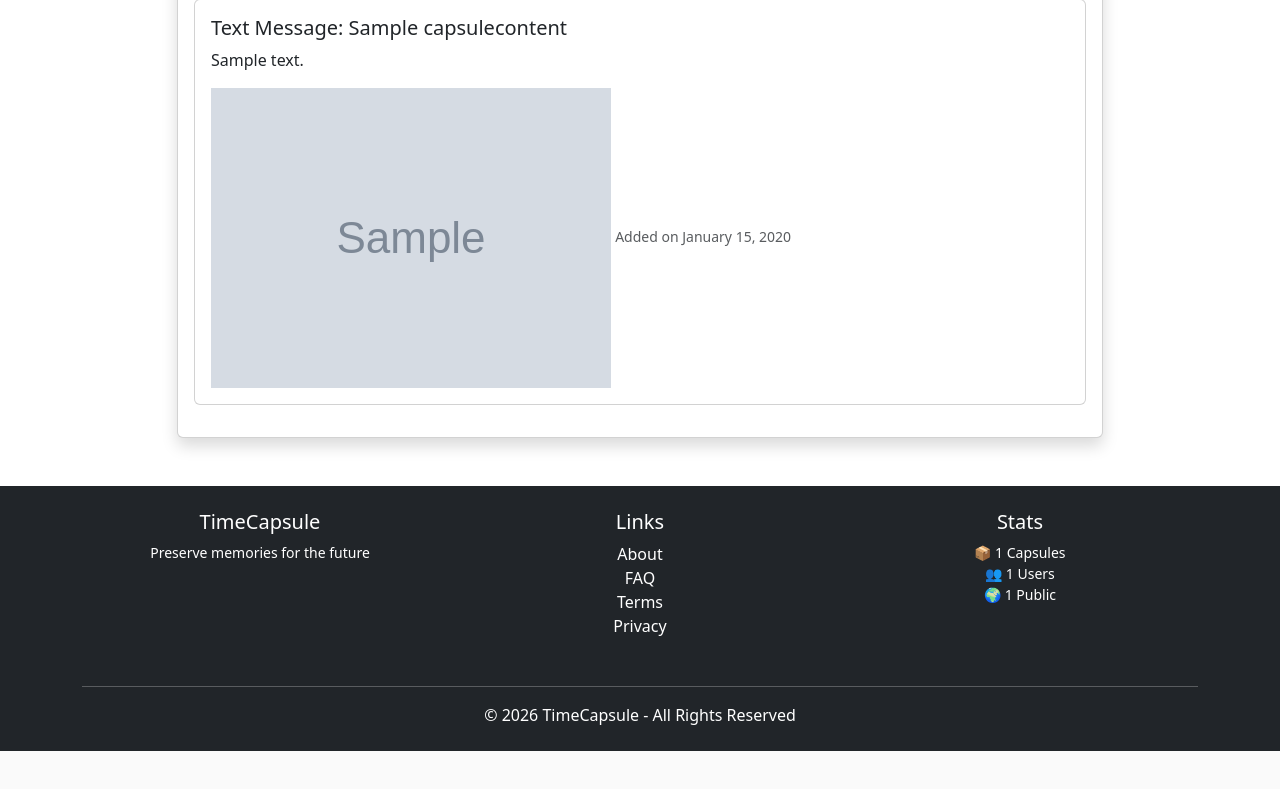
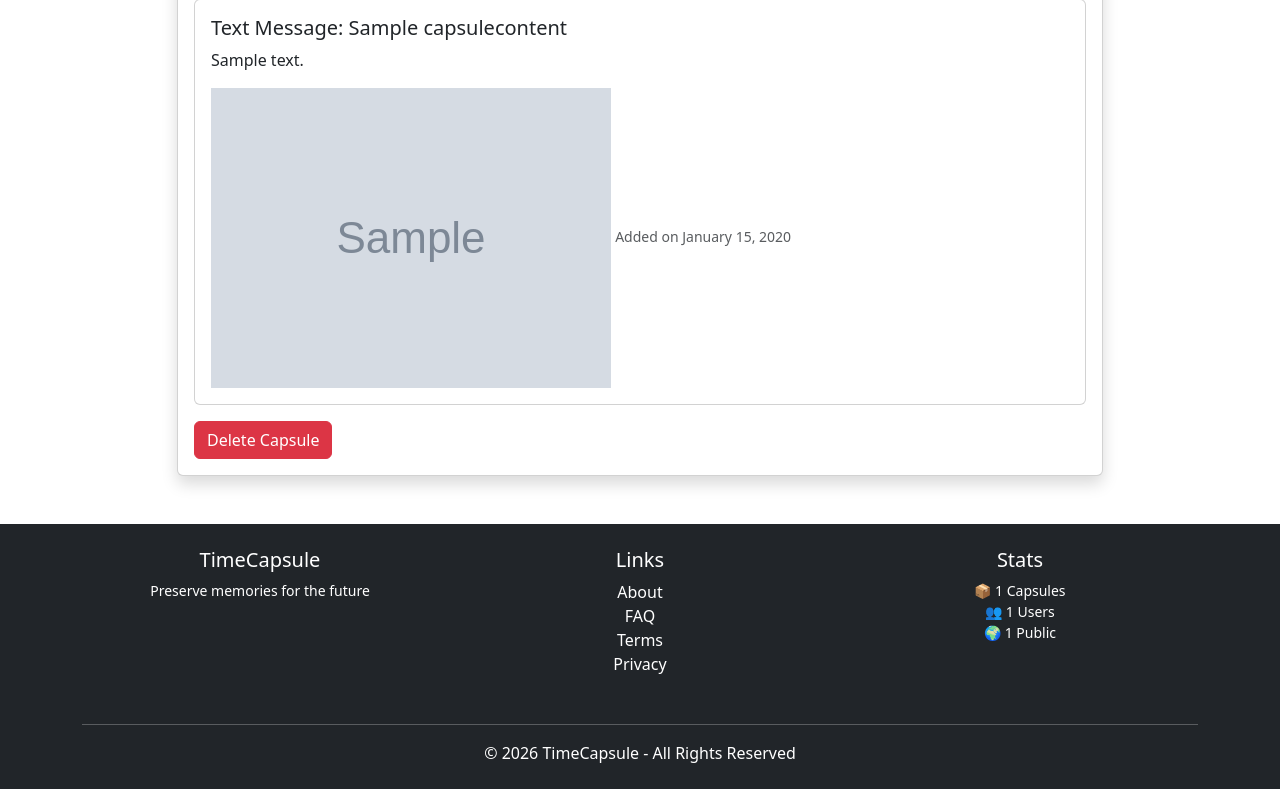
Before and after one commit to MariyanDimov-250504/TimeCapsule, a Django app: page /capsules/1/ in a window 1280 px wide. Shown: the part 1132-1921 px from the top of the page. Before the commit the page ends 1883 px from the top, so only its background shows below. Run offline with Django 5.2, Linux system fonts and the light colour scheme; a user stored in the database is signed in; data comes from the database, SQL or seed files in the repository; tables that the repository leaves empty hold one stand-in row (values such as "Sample post"); grey boxes marked "Sample" are stand-in pictures; parts of the project's set-up code (start-up, migrations or seed data) failed here and were passed over.

Commit message:
Proj Update

```diff
--- a/capsules/views.py
+++ b/capsules/views.py
@@ -134,7 +134,7 @@ class CapsuleDeleteView(LoginRequiredMixin, UserPassesTestMixin, DeleteView):
 
     def test_func(self):
         capsule = self.get_object()
-        return self.request.user == capsule.creator and capsule.status == 'sealed'
+        return self.request.user == capsule.creator
 
     def delete(self, request, *args, **kwargs):
         messages.success(self.request, 'Capsule has been deleted.')
--- a/templates/capsules/capsule_detail.html
+++ b/templates/capsules/capsule_detail.html
@@ -100,14 +100,12 @@
                             {% endif %}
                         </div>
                     {% endif %}
-
                     {% if user == capsule.creator and capsule.status == 'sealed' %}
-                        <div class="mt-3">
-                            <a href="{% url 'capsules:update' capsule.pk %}" class="btn btn-secondary">Edit Capsule</a>
-                            <a href="{% url 'capsules:delete' capsule.pk %}" class="btn btn-danger">Delete Capsule</a>
-                        </div>
+                        <a href="{% url 'capsules:update' capsule.pk %}" class="btn btn-secondary">Edit Capsule</a>
                     {% endif %}
-
+                    {% if user == capsule.creator %}
+                        <a href="{% url 'capsules:delete' capsule.pk %}" class="btn btn-danger">Delete Capsule</a>
+                    {% endif %}
                     {% if user.is_authenticated and user != capsule.creator %}
                         <hr>
                         <button type="button" class="btn btn-sm btn-outline-danger" data-bs-toggle="modal" data-bs-target="#reportModal">
--- a/templates/capsules/my_capsules.html
+++ b/templates/capsules/my_capsules.html
@@ -89,8 +89,8 @@
                             <a href="{% url 'capsules:detail' capsule.pk %}" class="btn btn-sm btn-outline-primary">View</a>
                             {% if capsule.status == 'sealed' %}
                                 <a href="{% url 'capsules:update' capsule.pk %}" class="btn btn-sm btn-outline-secondary">Edit</a>
-                                <a href="{% url 'capsules:delete' capsule.pk %}" class="btn btn-sm btn-outline-danger">Delete</a>
                             {% endif %}
+                            <a href="{% url 'capsules:delete' capsule.pk %}" class="btn btn-sm btn-outline-danger">Delete</a>
                         </div>
                     </div>
                 </div>
```
